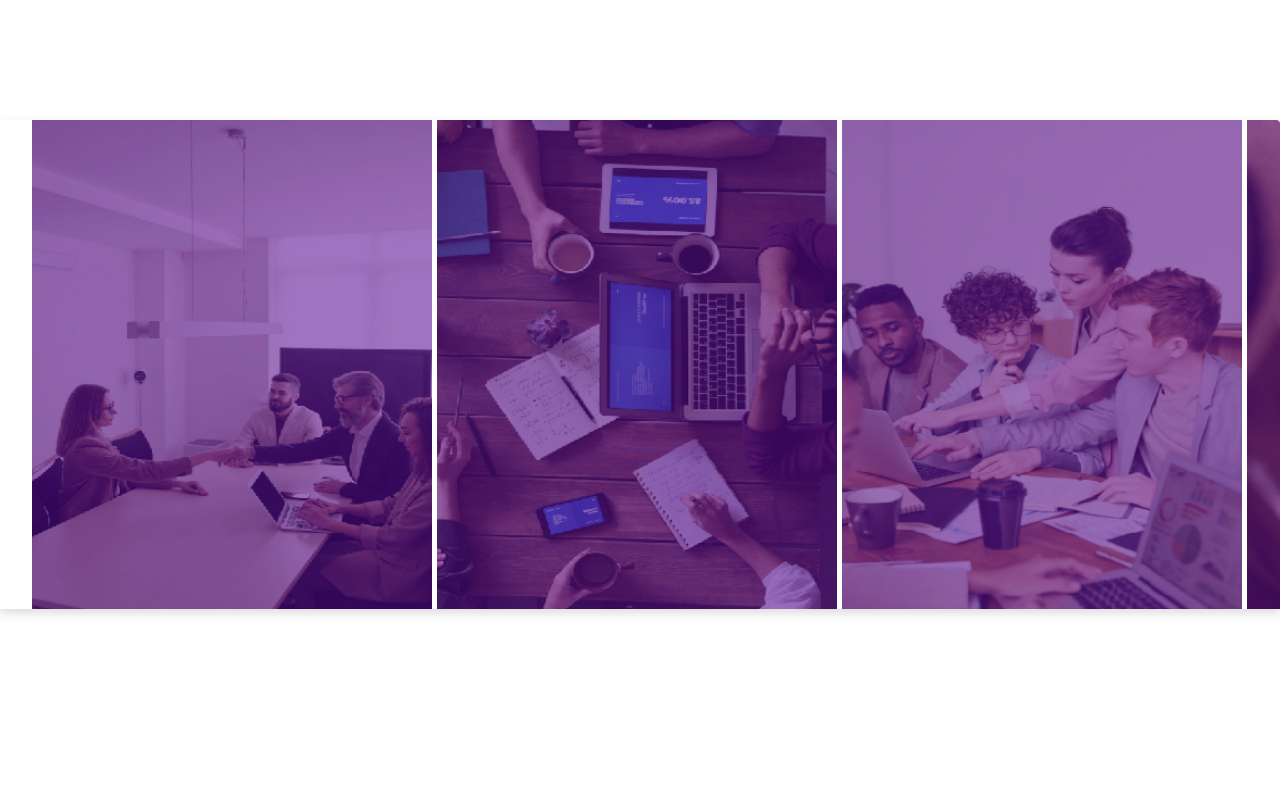
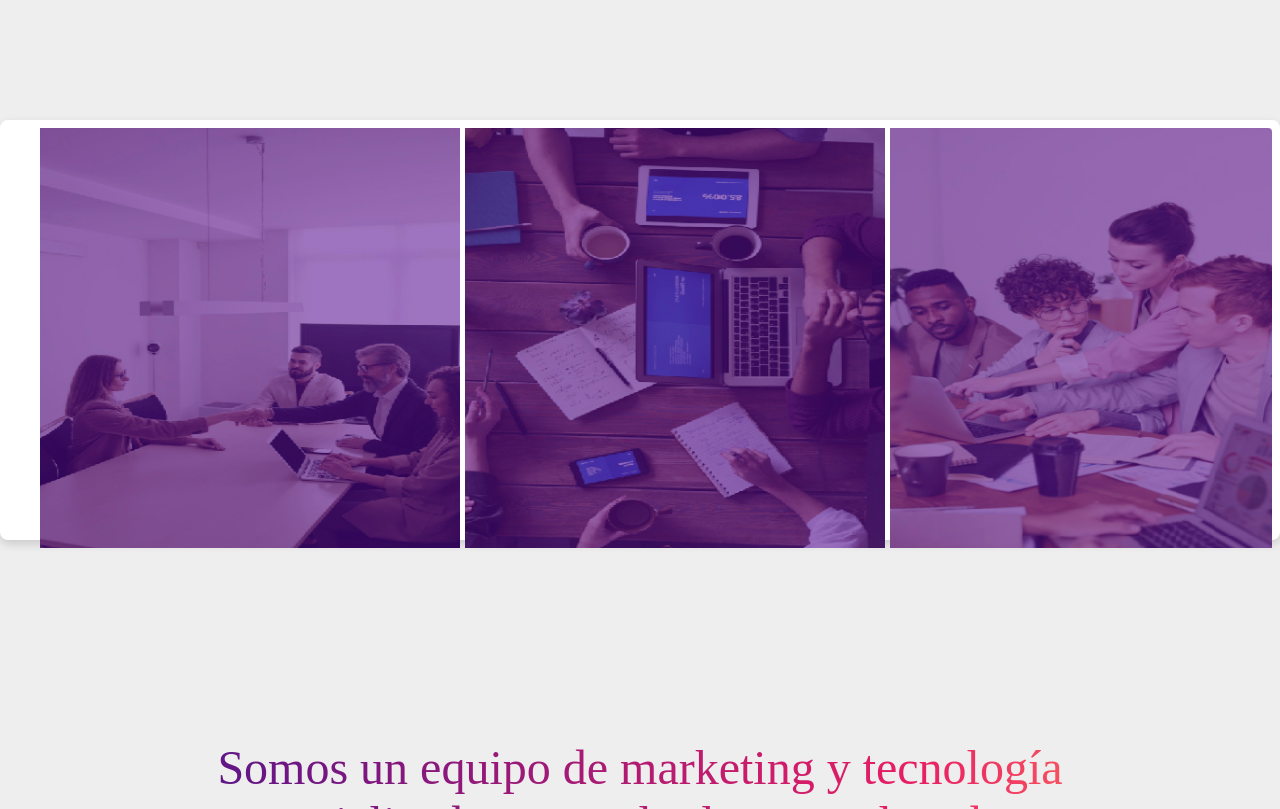
Before and after one commit to JonaPierini/Krak, a plain HTML site: page index.html in a window 1280 px wide. Shown: the part 780-1589 px from the top of the page. Drawn offline with nearby package versions, Linux system fonts and the light colour scheme; a web font is replaced by a local one.

Commit message:
23.02.6.9

```diff
--- a/estilos.css
+++ b/estilos.css
@@ -164,19 +164,16 @@
 /* Section Uno */
 
 .carousel {
-  margin-right: auto;
-  margin-left: auto;
-  margin-top: 200px;
-  width: 100%;
   display: block;
   font-size: 0;
+  border-radius: 8px;
+  padding: 8px;
   box-shadow: 0 4px 10px rgba(0, 0, 0, 0.15);
   background: white;
   transform: translateZ(0);
-  height: 489px;
+  height: 420px;
   -webkit-overflow-scrolling: touch;
   /* for tablets */
-
 }
 .touch .carousel {
   overflow: auto;
@@ -222,7 +219,7 @@
   width: 50px;
   font-size: 80px;
   text-indent: -30px;
-  line-height: 489px;
+  line-height: 200px;
   font-family: monospace;
   color: #555;
   font-weight: bold;
@@ -239,7 +236,7 @@
 .carousel > .wrap > ul {
   list-style: none;
   white-space: nowrap;
-  height: 489px;
+  height: 420px;
 }
 .carousel > .wrap > ul > li {
   display: inline-block;
@@ -263,9 +260,25 @@
   transition: 1s ease;
 }
 
-.wrap ul li img {
-  width: 400px;
-  height: 489px;
+body {
+  background: #EEE;
+}
+
+.carousel {
+  /* position: absolute;
+  top: 0;
+  right: 0;
+  bottom: 0;
+  left: 0; */
+  width: 100%;
+  max-width: 1900px;
+  margin: auto;
+  margin-top: 200px;
+}
+
+.wrap ul li img{
+  width: 420px;
+  height: 490px;
 }
 
 /* Seccion Dos */
```
